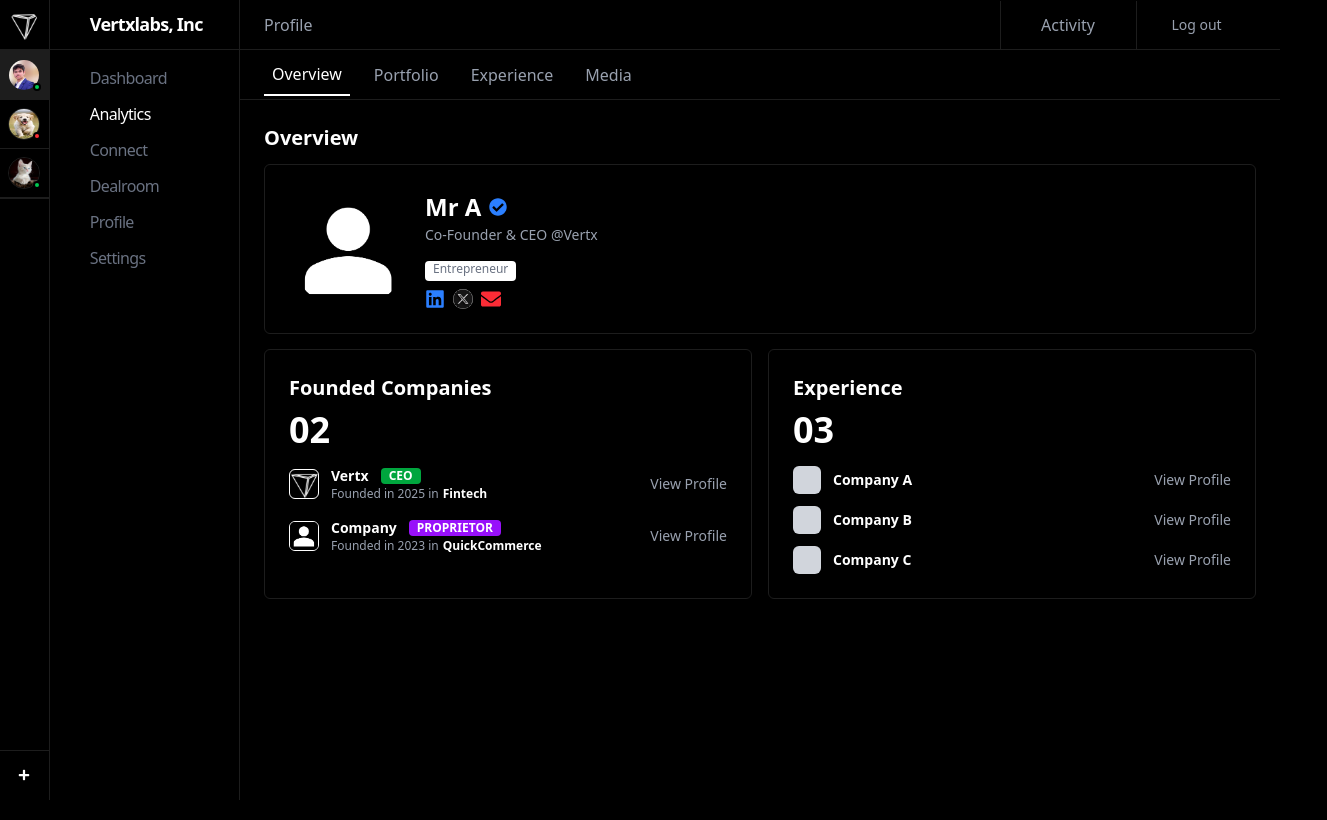
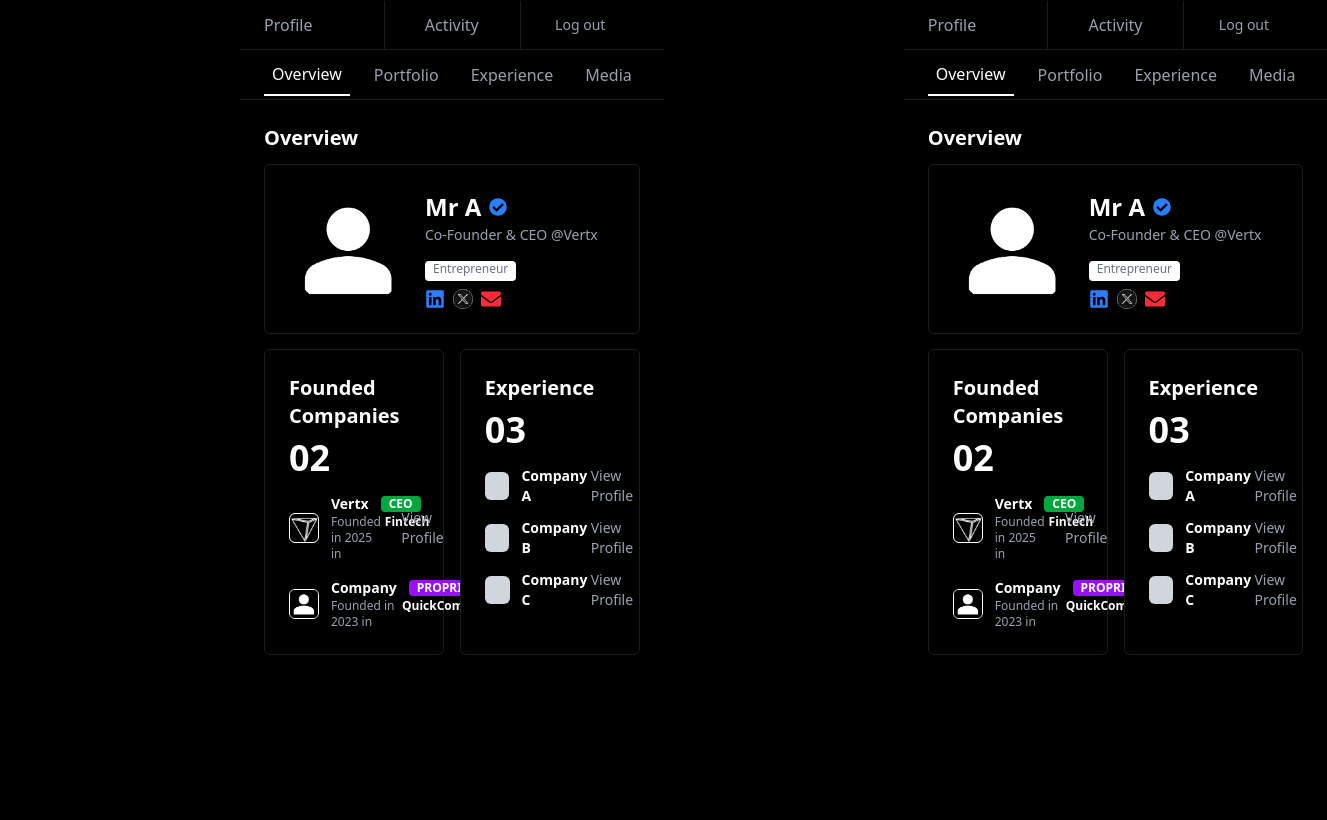
Before and after one commit to shubhamrathee11/vertex-2, a React (Vite) app: page / in a window 1280 px wide. Shown: the top 820 px of the page, 1327 px wide, since content can reach past the window. Built offline with nearby package versions, Linux system fonts and the light colour scheme.

Commit message:
Update Sidebar.jsx

```diff
--- a/src/components/Sidebar.jsx
+++ b/src/components/Sidebar.jsx
@@ -1,107 +1,137 @@
-import { FaChartBar, FaUser, FaCog, FaLink, FaClipboard, FaHome, FaPlus } from "react-icons/fa";
+import { FaLinkedin, FaEnvelope, FaCheckCircle } from "react-icons/fa";
+import { useState } from "react";
+import { FiMoreVertical } from "react-icons/fi"; // Three Dots Icon
 import logo from "../assets/logo.svg";
-import icon from "../assets/icon.jpg"; // Profile icons
-import dog from "../assets/dog.jpg";
-import cat from "../assets/cat.jpeg";
+import ceo from "../assets/ceo.png";
+import twitter from "../assets/twitter.jpg";
+import vertexLogo from "../assets/logo.svg"; // Replace with actual image
+import company1Logo from "../assets/ceo.png"; // Replace with actual image
 
-const Sidebar = () => {
-  const activeItem = "Analytics"; // Active menu item
+const MainContent = () => {
+  const [showMenu, setShowMenu] = useState(false);
 
   return (
-    <>
-      {/* Desktop Sidebar */}
-      <div className="hidden md:flex flex-row bg-black text-white border-r border-[#1D1D1D] h-screen fixed top-0 left-0 w-[240px]">
+    <div className="md:ml-[240px] bg-black text-white min-h-screen w-full mb-10">
 
-        {/* Left Sidebar - Logo & Profile Icons */}
-        <div className="w-[50px] flex flex-col items-center border-r border-[#1D1D1D]">
-
-          {/* Logo (Separated with Border) */}
-          <div className="w-full flex items-center justify-center h-[50px] border-b border-[#1D1D1D]">
-            <img src={logo} alt="Logo" className="w-[30px] h-[30px] rounded-full" />
+      {/* Mobile Header - Centered Logo with Three Dots Menu */}
+      <div className="md:hidden flex items-center justify-center pt-3 relative">
+        <img src={logo} alt="Logo" className="w-[30px] h-[30px]" />
+        <button onClick={() => setShowMenu(!showMenu)} className="absolute right-4">
+          <FiMoreVertical className="text-white text-2xl" />
+        </button>
       </div>
 
-          {/* Profile Icons (Placed Just Below the Logo) */}
-          <div className="flex flex-col items-center w-full border-b border-[#1D1D1D]">
-            {[icon, dog, cat].map((profile, index) => (
-              <div key={index} className={`relative w-full flex justify-center py-2 border-[#1D1D1D] border-t ${index === 0 || index === 1 ? "" : "border-b border-[#1D1D1D]"} ${index === 0 ? "bg-[#1D1D1D]" : ""}`}>
-                <img
-                  src={profile}
-                  alt={`Profile ${index + 1}`}
-                  className={`w-[32px] h-[32px] rounded-full border border-[#1D1D1D]`}
-                />
-                {/* Dots for Profiles */}
-                {index === 1 && (
-                  <div className="absolute bottom-2 right-2 w-[8px] h-[8px] bg-red-500 rounded-full border-2 border-black"></div> // Red dot for second profile
-                )}
-                {index !== 1 && (
-                  <div className="absolute bottom-2 right-2 w-[8px] h-[8px] bg-green-500 rounded-full border-2 border-black"></div> // Green dot for others
-                )}
+      {/* Desktop Navigation */}
+      <div className="hidden md:flex justify-between items-center h-[50px] w-full border-b border-[#1D1D1D] px-4 md:px-6">
+        <span className="text-gray-400 cursor-pointer">Profile</span>
+        <div className="flex items-center space-x-4">
+          <span className="text-gray-400 cursor-pointer border-[#1D1D1D] py-3 pl-10 w-30 border-l-1">Activity</span>
+          <button className="border-[#1D1D1D] text-gray-400 border-l-1 w-30 py-3.5 md:text-sm">Log out</button>
         </div>
+      </div>
+
+      {/* Navigation Tabs */}
+      <div className="flex justify-center md:justify-start items-center h-[50px] w-[100%] md:w-full border-b border-[#1D1D1D] px-4 md:px-6 text-sm md:text-base space-x-4">
+        {["Overview", "Portfolio", "Experience", "Media"].map((tab, index) => (
+          <span key={index} className={`cursor-pointer px-2 py-2 ${tab === "Overview" ? "border-b-2 border-white text-white" : "text-gray-400"}`}>
+            {tab}
+          </span>
         ))}
       </div>
 
-          {/* Bottom "+" Button */}
-          <div className="mt-auto h-[50px] w-full border-t-1 border-[#1D1D1D]">
-            <div className="w-full flex items-center justify-center py-3">
-              <button className="w-[24px] h-[24px] bg-black rounded flex items-center justify-center text-white">
-                <FaPlus size={12} />
-              </button>
+      {/* Overview Section */}
+      <div className="p-4 md:p-6 h-[338px] md:h-[225px]">
+        <h2 className="text-lg md:text-xl font-semibold">Overview</h2>
+        <div className="border-[#1D1D1D] bg-black border-1 p-4 md:p-6 rounded-md mt-3">
+          <div className="flex flex-col md:flex-row items-center md:items-start space-x-0 md:space-x-4">
+
+            {/* Profile Image */}
+            <img className="w-30 h-30 rounded-full" src={ceo} />
+
+            {/* Profile Details */}
+            <div className="text-center md:text-left mt-3 md:mt-0 w-full">
+
+              {/* Name and Verification Badge */}
+              <div className="flex items-center justify-center md:justify-start space-x-2">
+                <span className="text-[24px] font-semibold">Mr A</span>
+                <FaCheckCircle className="text-blue-500 text-lg" />
+              </div>
+
+              {/* Title */}
+              <p className="text-gray-400 text-xs mb-3 md:text-sm">Co-Founder & CEO @Vertx</p>
+
+              {/* Entrepreneur Tag */}
+              <div className="flex justify-center md:justify-start">
+                <p className="text-gray-500 text-xs bg-white pb-1 inline-block px-2 rounded mt-1">Entrepreneur</p>
+              </div>
+
+              {/* Social Media Icons */}
+              <div className="flex flex-row md:flex-row justify-center md:justify-start space-x-2 mt-2">
+                <FaLinkedin className="text-blue-500 text-xl" />
+                <img src={twitter} className="rounded-full h-5 w-5" />
+                <FaEnvelope className="text-red-500 text-xl" />
+              </div>
+            </div>
           </div>
         </div>
       </div>
 
-        {/* Right Sidebar - Company Name & Navigation */}
-        <div className="flex flex-col w-[190px]">
+      {/* Founded Companies & Experience Section */}
+      <div className="grid grid-cols-1 md:grid-cols-2 gap-4 p-4 md:p-6">
 
-          {/* Section A - Company Name */}
-          <div className="flex items-center h-[50px] px-4 border-b pl-10 border-[#1D1D1D]">
-            <span className="font-semibold text-[18px] tracking-[-0.04em]">Vertxlabs, Inc</span>
+        {/* Founded Companies */}
+        <div className="border-[#1D1D1D] bg-black border-1 p-4 md:p-6 rounded-md">
+          <h3 className="text-xl font-semibold">Founded Companies</h3>
+          <h1 className="text-3xl md:text-4xl font-bold mt-2">02</h1>
+
+          <div className="mt-4 space-y-4">
+            {[
+              { name: "Vertx", year: "2025", industry: "Fintech", role: "CEO", logo: vertexLogo, bgColor: "bg-green-600" },
+              { name: "Company", year: "2023", industry: "QuickCommerce", role: "PROPRIETOR", logo: company1Logo, bgColor: "bg-purple-600" },
+            ].map((company, index) => (
+              <div key={index} className="flex justify-between items-center">
+                <div className="flex items-center space-x-3">
+                  <img src={company.logo} alt={company.name} className="w-[30px] h-[30px] rounded-md border" />
+                  <div>
+                    <p className="text-sm font-semibold flex items-center">
+                      {company.name}
+                      <span className={`text-xs font-semibold text-white px-2 ml-3 rounded ${company.bgColor}`}>
+                        {company.role}
+                      </span>
+                    </p>
+                    <div className="flex space-x-1">
+                    <p className="text-xs text-gray-400">Founded in {company.year} in</p>
+                    <p className="text-xs font-semibold">{company.industry}</p>
                     </div>
-
-          {/* Section B - Navigation Menu (No Icons in Desktop) */}
-          <div className="flex flex-col mt-4 space-y-3 ml-10">
-            {["Dashboard", "Analytics", "Connect", "Dealroom", "Profile", "Settings"].map((item, index) => (
-              <a
-                key={index}
-                href="#"
-                className={`text-[16px] tracking-[-0.04em] transition
-                  ${item === activeItem ? "text-white" : "text-gray-500"}
-                  hover:text-white`}
-              >
-                {item}
-              </a>
+                  </div>
+                </div>
+                <span className="text-gray-400 text-xs md:text-sm cursor-pointer">View Profile</span>
+              </div>
             ))}
           </div>
         </div>
+
+        {/* Experience */}
+        <div className="border-[#1D1D1D] bg-black border-1 p-4 md:p-6 rounded-md">
+          <h3 className="text-xl font-semibold">Experience</h3>
+          <h1 className="text-3xl md:text-4xl font-bold mt-2">03</h1>
+
+          <div className="mt-4 space-y-3">
+            {["Company A", "Company B", "Company C"].map((company, index) => (
+              <div key={index} className="flex justify-between items-center">
+                <div className="flex items-center space-x-3">
+                  <div className="w-7 h-7 bg-gray-300 rounded-md"></div>
+                  <p className="text-sm font-semibold">{company}</p>
+                </div>
+                <span className="text-gray-400 text-xs md:text-sm cursor-pointer">View Profile</span>
+              </div>
+            ))}
+          </div>
         </div>
 
-      {/* Mobile - Top Logo */}
-      <div className="md:hidden fixed top-4 left-4 z-50">
-        <img src={icon} alt="Logo" className="w-[25px] h-[25px] rounded-full" />
       </div>
-
-      {/* Mobile - Bottom Navigation (Icons Only) */}
-      <div className="md:hidden fixed bottom-0 left-0 w-full bg-black border-t border-[#1D1D1D] flex justify-around py-3 z-50">
-        {[
-          { name: "Dashboard", icon: <FaHome /> },
-          { name: "Analytics", icon: <FaChartBar /> },
-          { name: "Connect", icon: <FaLink /> },
-          { name: "Dealroom", icon: <FaClipboard /> },
-          { name: "Profile", icon: <FaUser /> },
-        ].map((item, index) => (
-          <a
-            key={index}
-            href="#"
-            className={`text-[24px] transition transform hover:scale-110
-              ${item.name === activeItem ? "text-white" : "text-gray-500"}
-              hover:text-white`}
-          >
-            {item.icon}
-          </a>
-        ))}
     </div>
-    </>
   );
 };
 
-export default Sidebar;
+export default MainContent;
```
Lines whose indentation alone changed are shown as unchanged.
